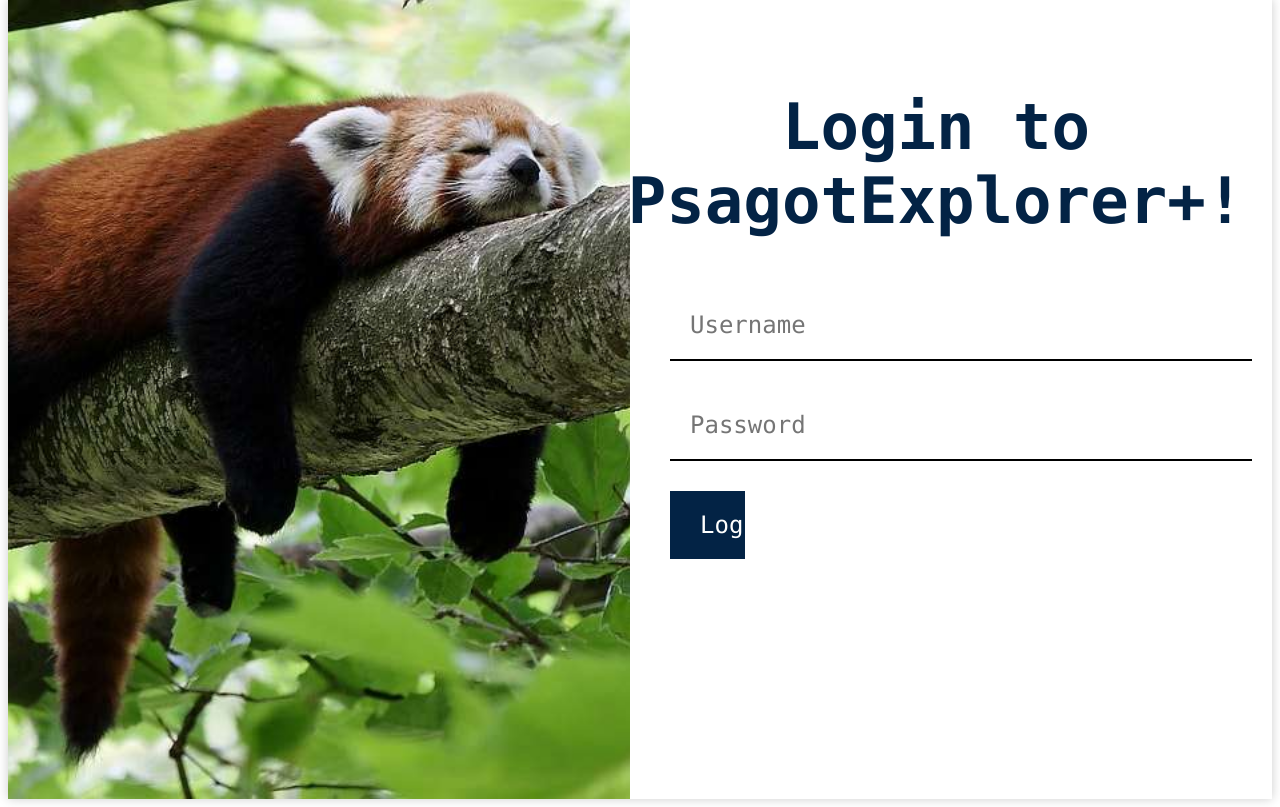
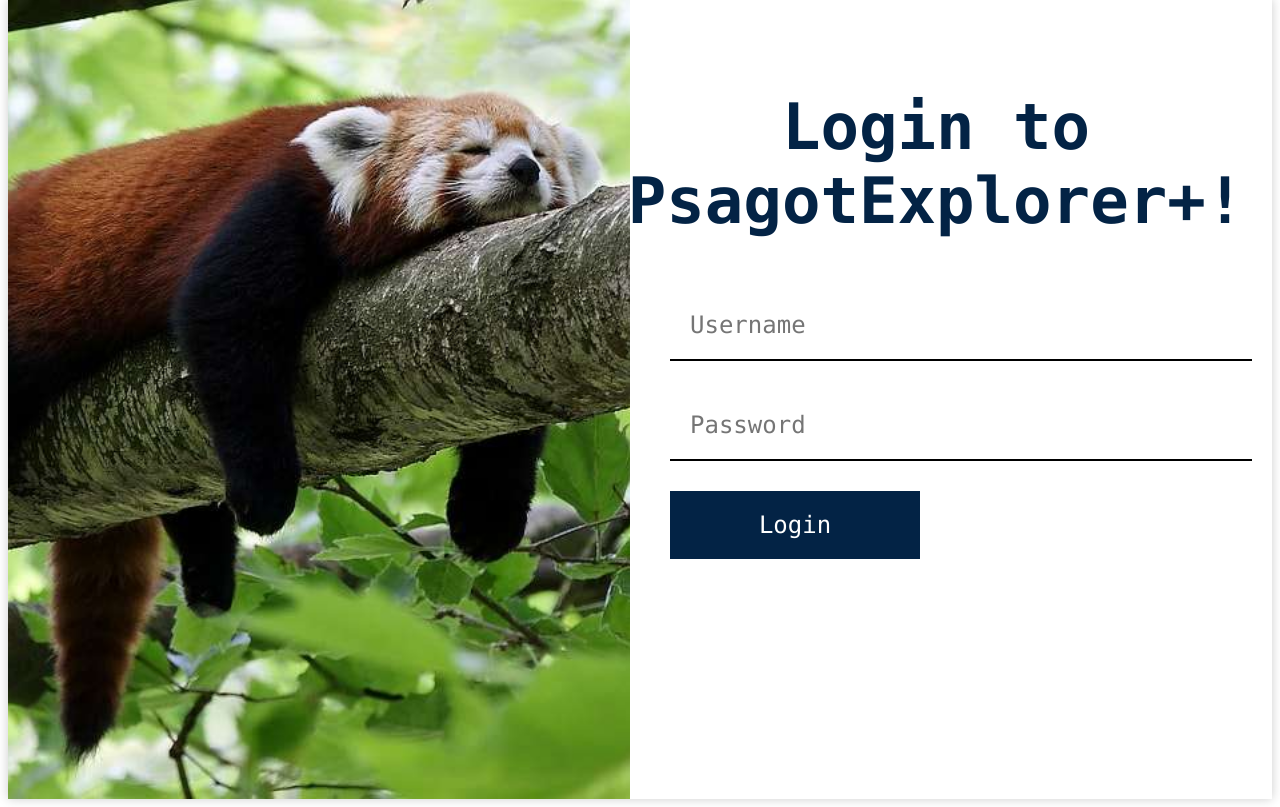
Before and after one commit to Daniel-Ayz/Psagotathon-FileDrive, a Flask app: page /auth/login in a window 1280 px wide. Shown: the part 38-845 px from the top of the page. Run offline with Flask 3, Linux system fonts and the light colour scheme; parts of the project's set-up code (start-up, migrations or seed data) failed here and were passed over.

Commit message:
fixed changes

```diff
--- a/flaskr/static/login.css
+++ b/flaskr/static/login.css
@@ -151,7 +151,7 @@ h1 {
 
 .form-section button.login {
   padding: 20px 30px;
-  width: 75px;
+  width: 250px;
   font-size: 24px;
   font-family: Consolas, monaco, monospace;
   background: #032345;
```
Also changed, not shown: flaskr/static/Images/8-0zGEJIS8kE7vFNe.png (added), flaskr/static/Images/8-2JXTsekv3s3QczD.png (added), flaskr/static/Images/8-B12fEvH4NnIinr1.png (added), flaskr/static/Images/8-KiiiiSMiZQi1P6T.png (added), flaskr/static/Images/8-eT8OjO3ITeBYo5R.png (added), flaskr/static/Images/8-pBDZFU3ctBCKMrO.png (added).
